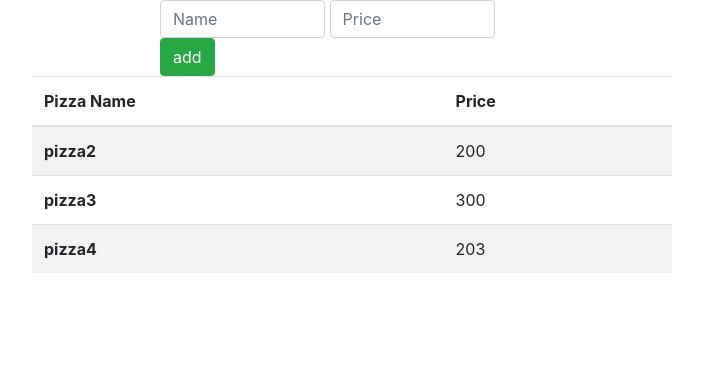
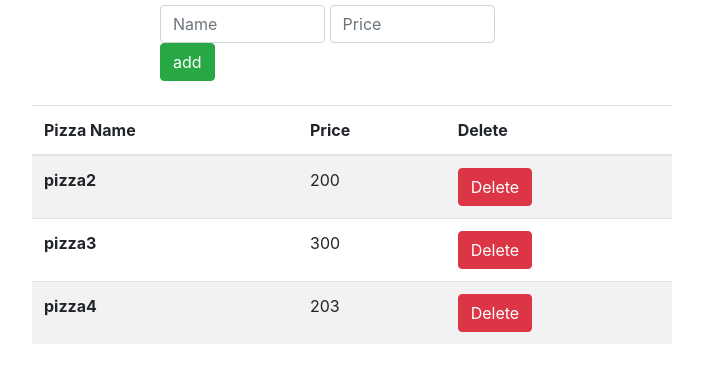
Before and after one commit to MohamedBenighil/-django-pizza-app, a Django app: page /admin/adminhome/ in a window 1280 px wide. Shown: the part 56-439 px from the top of the page, without its empty margins (288-991 px from the left). Run offline with Django 3.2, Linux system fonts and the light colour scheme; data comes from the database, SQL or seed files in the repository; both versions use the stored data as it was after the commit; some libraries are stand-ins or nearby versions.

```diff
--- a/pizzapp/urls.py
+++ b/pizzapp/urls.py
@@ -1,11 +1,12 @@
 from django.contrib import admin
 from django.urls import path
-from .views import adminloginview,userauth,adminlogin,adminhomeview,adminlogout,adminaddpizza
+from .views import adminloginview,userauth,adminlogin,adminhomeview,adminlogout,adminaddpizza,admindeletepizza
 
 urlpatterns = [
     path('admin/', adminloginview, name='adminloginview'),
     path('adminlogin/', adminlogin),
     path('admin/adminhome/',adminhomeview, name='adminhome'),
     path('adminlogout/', adminlogout),
-    path('adminaddpizza/', adminaddpizza)
+    path('adminaddpizza/', adminaddpizza),
+    path('admindeletepizza/<int:pizzaid>', admindeletepizza)
 ]
--- a/pizzapp/views.py
+++ b/pizzapp/views.py
@@ -40,6 +40,10 @@ def adminaddpizza(request):
     pizza.save()
     return redirect(request.META['HTTP_REFERER'])
 
+def admindeletepizza(request, pizzaid):
+    PizzaModel.objects.filter(id=pizzaid).delete()
+    return redirect(request.META['HTTP_REFERER'])
+
 
 
 
--- a/static/css/style.css
+++ b/static/css/style.css
@@ -39,16 +39,20 @@
     width: 43%;
     display: inline;
     margin: auto;
+    margin-top: 5px;
 
 }
 
 .pizza-add-div input[type="submit"]{
     display: inline;
     margin: auto;
+    margin-bottom: 4px;
+
 }
 
 .admin-table-pizza-div{
     width: 50%;
     display: block;
     margin: auto;
+    margin-top: 20px;
 }
--- a/templates/pizzapp/adminhome.html
+++ b/templates/pizzapp/adminhome.html
@@ -24,6 +24,7 @@
       <tr>
         <th scope="col">Pizza Name</th>
         <th scope="col">Price</th>
+        <th scope="col">Delete</th>
       </tr>
     </thead>
     <tbody>
@@ -31,6 +32,7 @@
       <tr>
         <th scope="row">{{pizza.name}}</th>
         <td>{{pizza.price}}</td>
+        <td><a href="/admindeletepizza/{{pizza.id}}" class="btn btn-danger">Delete</a></td>
       </tr>
       {% endfor %}
     </tbody>
```
Also changed, not shown: db.sqlite3.
